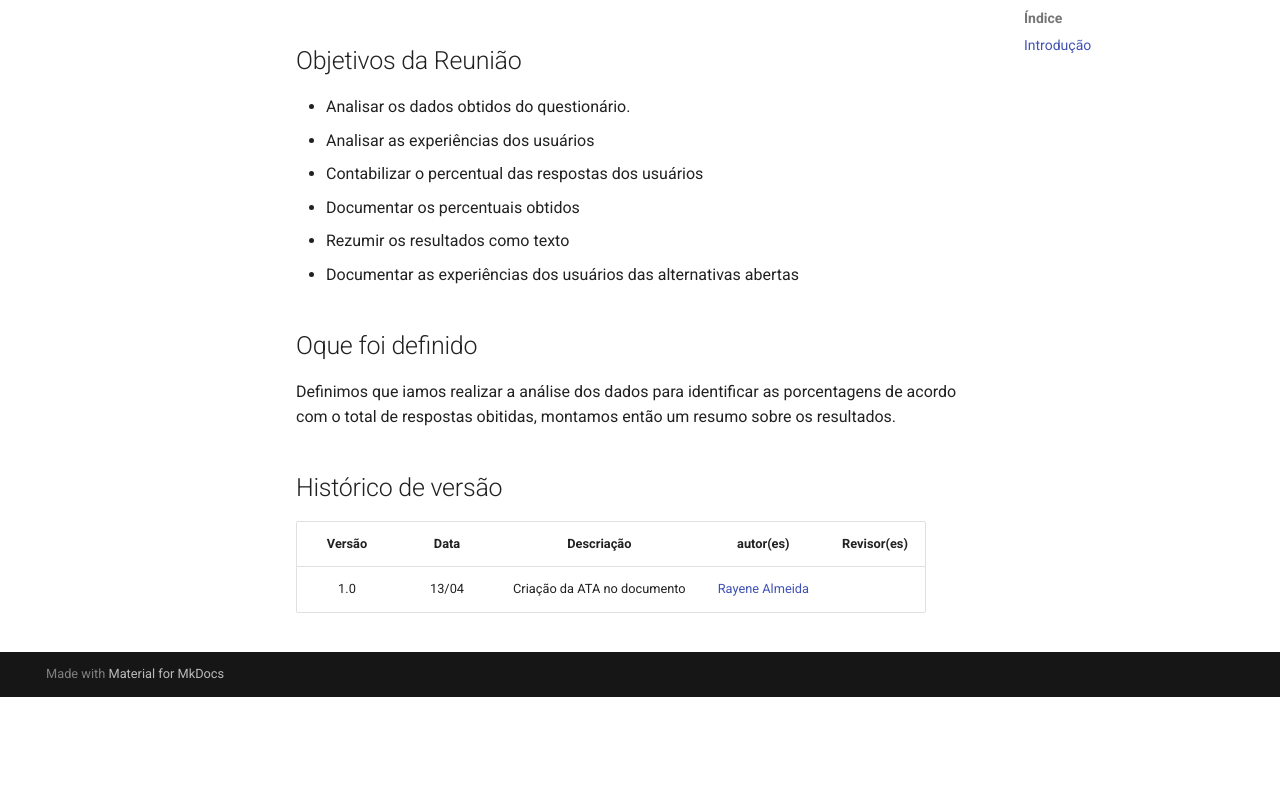
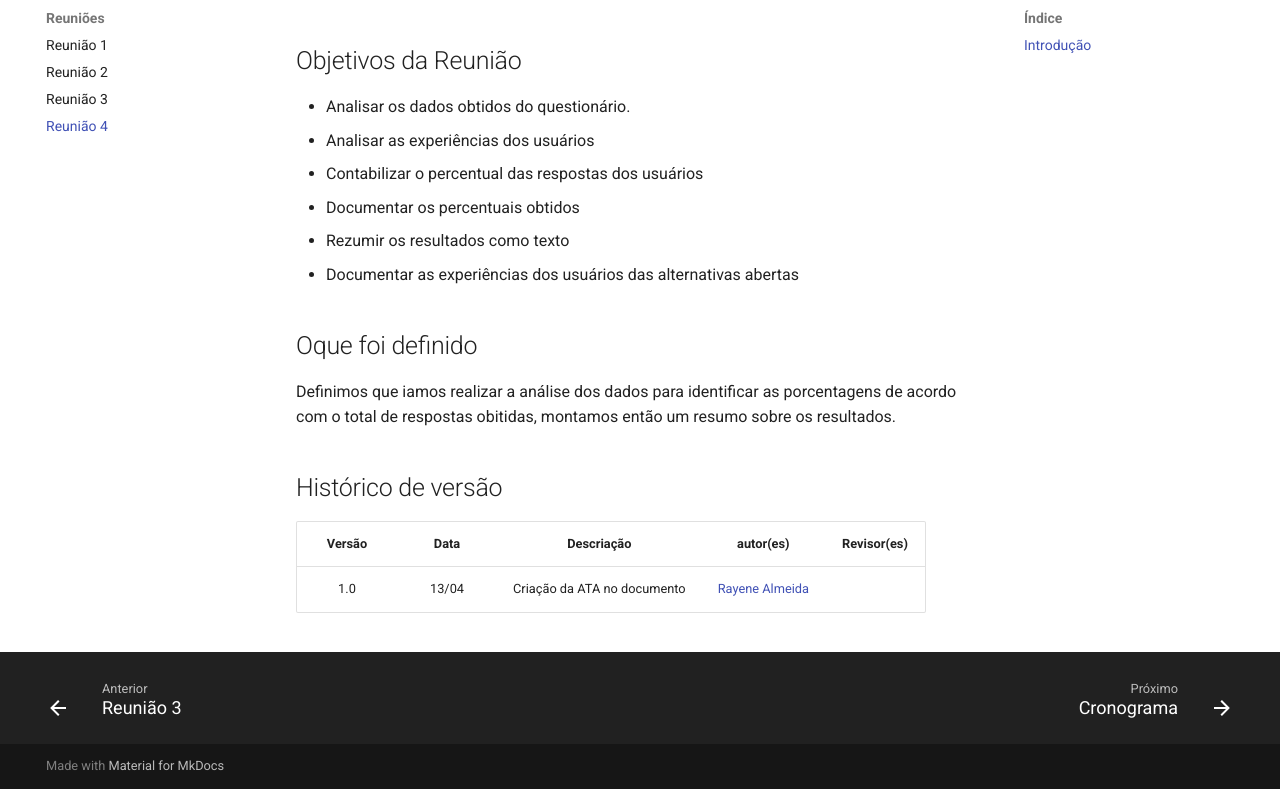
Before and after one commit to Interacao-Humano-Computador/2024.1-PCDF, an MkDocs documentation site: the page built from docs/reunioes/reuniao04.md, in a window 1280 px wide and 900 px high, scrolled down 911 px, cut to the strip 111-900 px from the top of the window. Built offline with MkDocs 1.6.1 and Material for MkDocs 9.7.7, drawn with Linux system fonts in a browser that asks for light colours; comment, search, counter and statistics services are not loaded; before the commit the page ends 1719 px from its top, so only the background shows below that; some of the changed text lies outside the part shown.

Commit message:
aba reunião 4

```diff
--- a/mkdocs.yml
+++ b/mkdocs.yml
@@ -12,6 +12,7 @@ nav:
       - Reunião 1: reunioes/reuniao01.md
       - Reunião 2: reunioes/reuniao02.md
       - Reunião 3: reunioes/reuniao03.md
+      - Reunião 4: reunioes/reuniao04.md
   - Planejamento:
     - Cronograma: planejamento/cronograma.md
     - Heatmap: planejamento/heatmap.md
```
